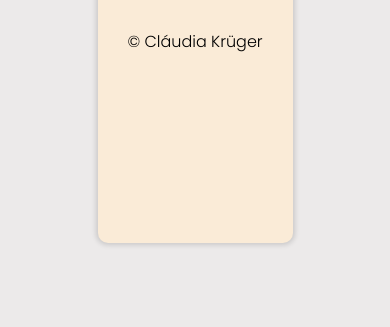
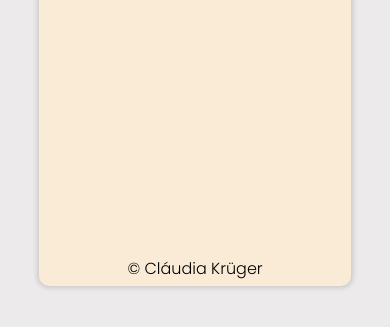
Before and after one commit to gracibrea/Hora-Certa, a plain HTML site: page index.html in a window 390 px wide. Shown: the part 411-738 px from the top of the page. Drawn offline with Linux system fonts and the light colour scheme.

Commit message:
copy update

```diff
--- a/index.html
+++ b/index.html
@@ -13,9 +13,7 @@
 </header>
 <body>
 
-
-    <div class="body"
-    >
+    <div class="body">
         <h2>Hora certa</h2>
         <div class="buttons">
             <button onclick="iniciar()">Iniciar</button>
@@ -24,9 +22,8 @@
         <h3>
             <div class="demo"></div>
         </h3>
-
-        <p><a href="https://github.com/gracibrea">&copy Cláudia Krüger</a></p>
     </div>
+    <div class="copy"><a href="https://github.com/gracibrea">&copy Cláudia Krüger</a></div>
 
     <script src="script.js"></script>
 
--- a/style.css
+++ b/style.css
@@ -11,7 +11,7 @@ body {
     flex-direction: column;
     background-color: antiquewhite;
     max-width: 50vw;
-    min-height: 75vh;
+    min-height: 70vh;
     margin: auto;
     align-items: center;
     justify-content: center;
@@ -47,10 +47,10 @@ button:hover {
     color: #f1e0c9;
 }
 
-p {
-    margin: 0;
+.copy {
+    text-align: center;
+    margin-top: -30px;
 }
-
 a {
     text-decoration: none;
     color: black;
@@ -67,3 +67,11 @@ footer {
     text-align: center;
     margin-top: 22%;
 }
+
+@media screen and (max-width: 600px) {
+    .body {
+        max-width: 80vw;
+        min-height: 80vh;
+    }
+
+}
```
